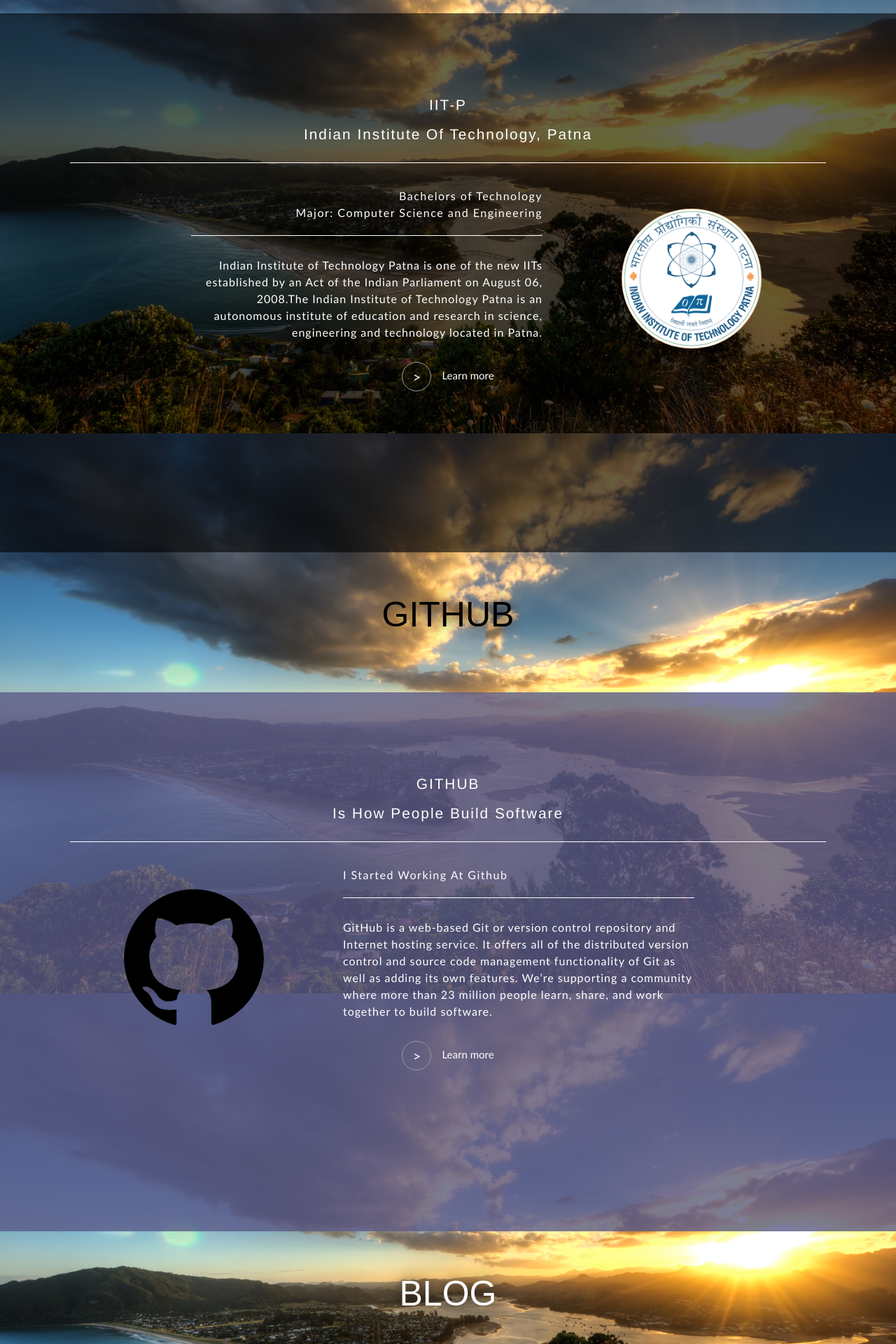
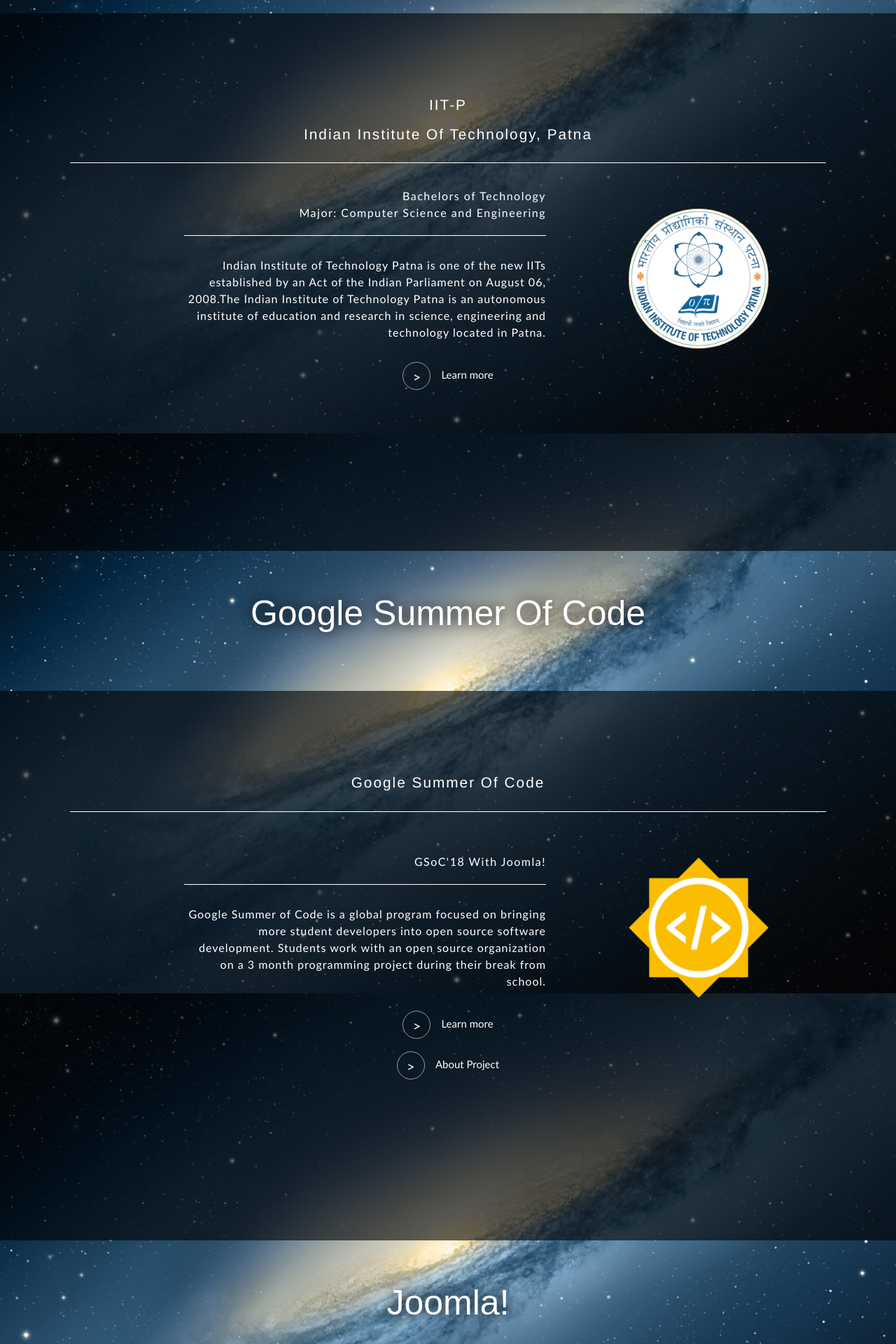
Before and after one commit to Anu1601CS/my_web, a PHP site: page / in a window 1280 px wide. Shown: the part 981-2901 px from the top of the page at 70% size. Run offline with PHP 8.4, Linux system fonts and the light colour scheme; some libraries are stand-ins or nearby versions.

Commit message:
Profile update

```diff
--- a/css/mystyle.css
+++ b/css/mystyle.css
@@ -127,6 +127,10 @@
 }
 
 
+.joomla{
+		height: 150px!important;
+		border-radius: 0!important;
+}
 
 
 #headnav{
--- a/index.html
+++ b/index.html
@@ -5,6 +5,10 @@
      <meta charset="utf-8">
      <script src="js/jquery-3.2.1.js"></script>
      <link rel="stylesheet" href="https://cdnjs.cloudflare.com/ajax/libs/font-awesome/4.7.0/css/font-awesome.min.css">
+     <!-- Latest compiled and minified CSS -->
+     <link rel="stylesheet" href="https://maxcdn.bootstrapcdn.com/bootstrap/3.3.7/css/bootstrap.min.css">
+     <script src="https://ajax.googleapis.com/ajax/libs/jquery/3.3.1/jquery.min.js"></script>
+     <script src="https://maxcdn.bootstrapcdn.com/bootstrap/3.3.7/js/bootstrap.min.js"></script>
      <link rel="stylesheet" href="css/mystyle.css" type="text/css">
      <link rel="stylesheet" href="css/mediascreen.css" type="text/css">
      <meta name="viewport" content="width=device-width, initial-scale=1">
@@ -119,7 +123,7 @@
 
                           <br>
 
-                           <a id="learn-more"  href="http://www.blogme.co/?id=1601CS05" style="display: none;"  >Learn more</a>
+                           <a id="learn-more"  href="http://www.blogme.co/" style="display: none;"  >Learn more</a>
 
                        </div>
 
@@ -155,12 +159,7 @@
                                             on August 06, 2008.The Indian Institute of Technology
                                         Patna is an autonomous institute of education and research
                                           in science, engineering and technology located in Patna.</p>
-
-
                        </div>
-
-
-
                        </div>
 
                        <a id="lmb-work" href="https://www.iitp.ac.in/" target="_blank">Learn more</a>
@@ -172,6 +171,90 @@
   </section>
   <!--WORK SECTION CLOSED-->
 
+
+  <div class="parallax-window" data-parallax="scroll" data-z-index="-2" data-image-src="css/image/gsoc.png">
+   <h1 id="section-heading">Google Summer Of Code</h1></div>
+
+    <!--ABOUT SECTION OPEN-->
+    <section id="work">
+
+                  <div id="inner" >
+
+                        <h1 id="heading">Google Summer Of Code<br>
+
+                        </h1>
+
+                        <div id="content" class="row">
+
+                        <div id="section-image" class="col-4">
+                            <a target="_blank" href="https://summerofcode.withgoogle.com/"  > <img src="css/image/gl.png" title="GSOC"></a>
+                        </div>
+
+                         <div class="col-6 right-margin" id="content-matter">
+                                <h1><br>GSoC'18 With Joomla!</h1>
+
+                              <p>  Google Summer of Code is a global program focused on bringing more student developers into open
+                                source software development. Students work with an open source organization on a 3 month
+                                 programming project during their break from school.</p>
+
+
+                         </div>
+
+                         </div>
+
+                         <a id="lmb-blog" target="_blank" href="https://summerofcode.withgoogle.com/" >Learn more</a><br><br>
+                         <a id="lmb-blog" target="_blank" href="https://summerofcode.withgoogle.com/organizations/5249895133347840/" >About Project</a>
+
+               </div>
+
+
+
+    </section>
+    <!--ABOUT SECTION CLOSED-->
+
+
+    <div class="parallax-window" data-parallax="scroll" data-z-index="-2" data-image-src="css/image/gsoc.png">
+     <h1 id="section-heading">Joomla!</h1></div>
+
+      <!--ABOUT SECTION OPEN-->
+      <section id="work">
+
+                    <div id="inner" >
+
+                          <h1 id="heading">Joomla! CMS<br>
+
+                          </h1>
+
+                          <div id="content" class="row">
+
+                          <div id="section-image" class="col-4">
+                              <a target="_blank" href="https://joomla.org/"  > <img class ="joomla" src="css/image/joo.png" title="GSOC" > </a>
+                          </div>
+
+                           <div class="col-6 right-margin" id="content-matter">
+                                  <h1><br>GSoC'18 With Joomla!</h1>
+
+                                <p>Joomla! is free and open-source CMS which allows user to create website and to manage multiple users with different permission levels. Managing content refers to
+                                creating, editing, publishing content, data and information.
+                                </p>
+
+
+                           </div>
+
+                           </div>
+
+                           <a id="lmb-blog" target="_blank" href="https://joomla.org/" >Learn more</a><br><br>
+                           <a id="lmb-blog" target="_blank" href="https://volunteers.joomla.org/joomlers/2235-anurag-kumar" >Joomla! Profile</a>
+
+                 </div>
+
+
+
+      </section>
+      <!--ABOUT SECTION CLOSED-->
+
+
+
 <div class="parallax-window" data-parallax="scroll" data-z-index="-2" data-image-src="css/image/g.png">
  <h1 id="section-heading" style="color: black!important ">GITHUB</h1></div>
   <!--*************************************************************************************-->
@@ -179,7 +262,7 @@
   <!--<div class="wrapper"></div>-->
 
   <!--GITHUB SECTION OPEN-->
-  <section id="github">
+  <section id="work">
 
                     <div id="inner" >
 
@@ -202,10 +285,7 @@
                                           its own features.
                               We’re supporting a community where more than 23 million people learn, share, and work together to build software.</p>
 
-
                        </div>
-
-
                        </div>
 
                        <a id="lmb-github" href="https://github.com/Anu1601CS" target="_blank">Learn more</a>
@@ -231,7 +311,7 @@
                       <div id="content" class="row">
 
                       <div id="section-image" class="col-4">
-                          <a href="http://www.blogme.co/?id=1601CS05"  > <img src="css/image/blog.png" title="BLOG"></a>
+                          <a href="https://medium.com/@anuragvns1111"  > <img src="css/image/blog.png" title="BLOG"></a>
                       </div>
 
                        <div class="col-6 right-margin" id="content-matter">
@@ -245,7 +325,7 @@
 
                        </div>
 
-                       <a id="lmb-blog" href="http://www.blogme.co/?id=1601CS05" >Learn more</a>
+                       <a id="lmb-blog" href="https://medium.com/@anuragvns1111" >Learn more</a>
 
              </div>
 
@@ -258,7 +338,7 @@
  <h1 id="section-heading">ACTIVITIES</h1></div>
 
   <!--OTHER SECTION OPEN-->
-  <section id="other">
+  <section id="work">
 
                     <div id="inner" >
 
@@ -321,7 +401,7 @@
                      <div id="form-input">
                      <label for="message">MESSAGE</label>
                      <br>
-                     <textarea  type="message" cols="30" rows="9" placeholder="Message...." required></textarea>
+                     <textarea  type="message"  placeholder="Message...." required></textarea>
                      <br>
                      </div>
                      <input type="submit" id="submit" value="Send" onsubmit="sn" onclick="sorry()" >
@@ -344,7 +424,7 @@
                       <br>
                       <br>
                       <a id="cloud" href="https://i.mi.com/" target="_blank">Cloud</a>
-                      <a id="cloud" href="http://www.blogme.co/?id=1601CS05">Blog</a>
+                      <a id="cloud" href="https://medium.com/@anuragvns1111">Blog</a>
                       <br>
                       <br>
                       <div id="map"></div>
@@ -386,7 +466,7 @@
  <!--HIDDEN MENU OPEN-->
      <nav id="hiddenmenu" class="background">
 
-          <div id="hiddennav" class="animate"  ">
+          <div id="hiddennav" class="animate">
 
           <span id="close" style="color: white" onclick="document.getElementById('hiddenmenu').style.display='none'" title="CLOSE">x</span>
           <h1 style="color: white;font-size:40px;">MENU</h1>
@@ -449,8 +529,7 @@
 
 });   </script>
 
-
-	     <script>
+<script>
 function sorry() {
     alert("Sorry, This Service Not Available This Time");
 }
--- a/js/main.js
+++ b/js/main.js
@@ -8,7 +8,7 @@
 
 
 
-/******SECTION ICON CHANGING SCRIPT********/
+/******SECTION ICON CHANGING SCRIPT********
 
 
   $(document).on('scroll',function()
@@ -90,8 +90,7 @@
 
  });
 
-
-/*------------------------------------------------*/
+*/
 
 
 
```
Also changed, not shown: css/image/6.jpg, css/image/Joo.png (added), css/image/Link to back.jpg (added), css/image/back.jpg (deleted), css/image/background/6.jpg, css/image/gl.png (added), css/image/gsoc.jpeg (added), css/image/gsoc.png (added), css/image/joo.png (added).
